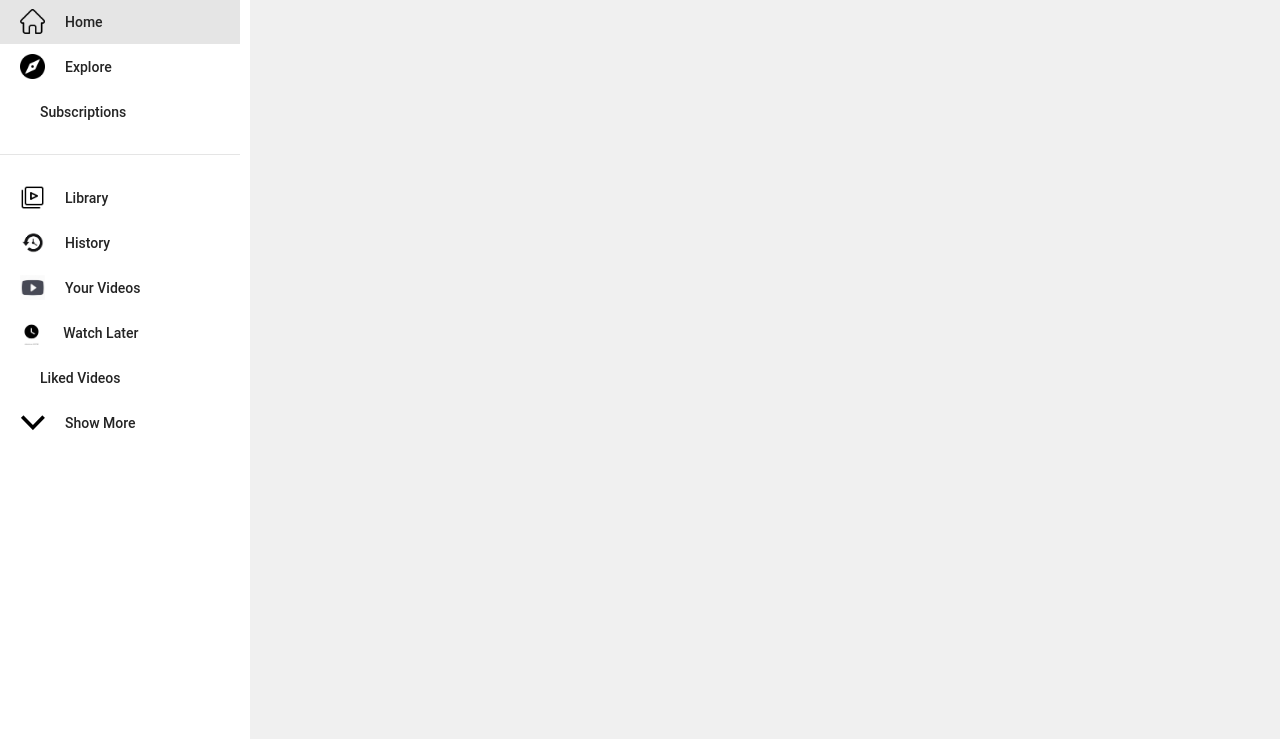
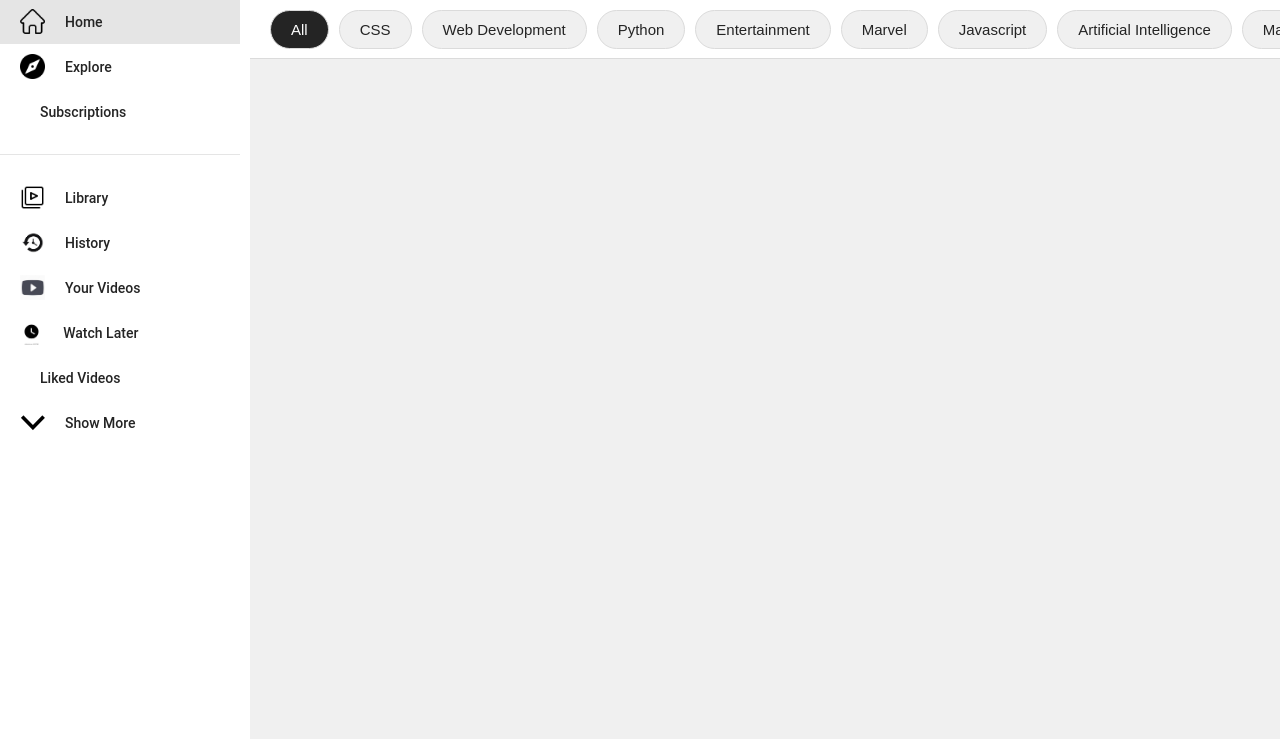
Before and after one commit to CMadiope/youtube-clone, a plain HTML site: page index.html in a window 1280 px wide. Shown: the part 61-800 px from the top of the page. Drawn offline with Linux system fonts and the light colour scheme.

Commit message:
ADD: filters

```diff
--- a/index.html
+++ b/index.html
@@ -43,6 +43,18 @@
     <a href="" class="links"><img src="img/liked videos.png" alt="">liked videos</a>
     <a href="" class="links"><img src="img/show more.png" alt="">show more</a>
   </div>
+  <div class="filters">
+    <button class="filter-options active">all</button>
+    <button class="filter-options">CSS</button>
+    <button class="filter-options">Web development</button>
+    <button class="filter-options">python</button>
+    <button class="filter-options">entertainment</button>
+    <button class="filter-options">marvel</button>
+    <button class="filter-options">javascript</button>
+    <button class="filter-options">artificial intelligence</button>
+    <button class="filter-options">machine learning</button>
+    <button class="filter-options">trending</button>
+  </div>
 
   <script src="./app.js"></script>
 </body>
--- a/style.css
+++ b/style.css
@@ -150,3 +150,41 @@ body {
   border-bottom: 1px solid rgba(0, 0, 0, 0.1);
   margin: 20px 0;
 }
+
+.filters {
+  position: fixed;
+  left: 250px;
+  top: 60px;
+  width: calc(100% - 250px);
+  height: 60px;
+  background: #fff;
+  border-top: 1px solid #dbdbdb;
+  border-bottom: 1px solid #dbdbdb;
+  padding: 0 20px;
+  display: flex;
+  align-items: center;
+  overflow-x: auto;
+  overflow-y: hidden;
+}
+
+.filters::-webkit-scrollbar {
+  display: none;
+}
+
+.filter-options {
+  flex: 0 0 auto;
+  padding: 10px 20px;
+  border-radius: 50px;
+  background: #f0f0f0;
+  border: 1px solid #dbdbdb;
+  text-transform: capitalize;
+  margin-right: 10px;
+  color: #242424;
+  font-size: 15px;
+  cursor: pointer;
+}
+
+.filter-options.active {
+  color: #fff;
+  background: #242424;
+}
```
